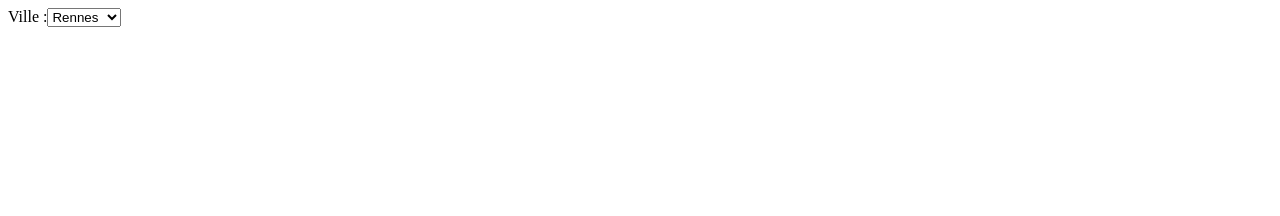
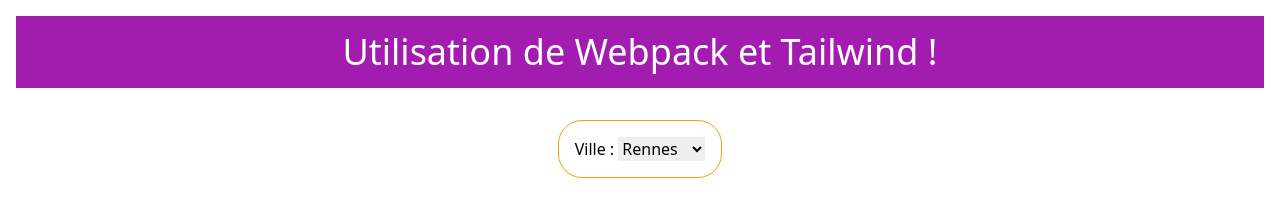
Before and after one commit to SylvainTropee/CoursJSAvanceCDA32P, a website built with webpack: page module_1/demo3/index.html in a window 1280 px wide. Built offline with Linux system fonts and the light colour scheme.

Commit message:
demo webpack

```diff
--- a/module_1/demo3/index.html
+++ b/module_1/demo3/index.html
@@ -9,6 +9,13 @@
     <script src="dist/bundle.js" defer></script>
 </head>
 <body>
-    <label for="cities">Ville :</label><select id="cities"></select>
+<h1>Utilisation de Webpack et Tailwind !</h1>
+<div class="flex justify-center">
+    <div class="border border-amber-500 rounded-3xl p-4 m-4">
+        <label for="cities">Ville :</label>
+        <select id="cities"></select>
+    </div>
+</div>
+
 </body>
 </html>
--- a/module_1/demo3/package.json
+++ b/module_1/demo3/package.json
@@ -1,5 +1,8 @@
 {
   "dependencies": {
+    "css-loader": "^7.1.2",
+    "postcss-loader": "^8.1.1",
+    "style-loader": "^4.0.0",
     "webpack": "^5.91.0",
     "webpack-cli": "^5.1.4"
   },
--- a/module_1/demo3/src/index.js
+++ b/module_1/demo3/src/index.js
@@ -1,3 +1,4 @@
 import './script.js'
+import './style.css'
 
 console.log("Hello World ! ")
--- a/module_1/demo3/src/style.css
+++ b/module_1/demo3/src/style.css
@@ -0,0 +1,7 @@
+@tailwind base;
+@tailwind utilities;
+@tailwind components;
+
+h1{
+    @apply text-4xl text-center m-4 p-4 bg-fuchsia-700 text-white
+}
--- a/module_1/demo3/tailwind.config.js
+++ b/module_1/demo3/tailwind.config.js
@@ -1,6 +1,6 @@
 /** @type {import('tailwindcss').Config} */
 module.exports = {
-  content: ["./src/**/*.{html,css,js}", "index.html"],
+  content: ["./src/**/*.{css,js}", "index.html"],
   theme: {
     extend: {},
   },
--- a/module_1/demo3/webpack.config.js
+++ b/module_1/demo3/webpack.config.js
@@ -5,5 +5,14 @@
     output : {
         filename : 'bundle.js',
         path : path.resolve(__dirname, 'dist')
+    },
+    module: {
+        rules: [
+            {
+                test: /\.css$/i,
+                include: path.resolve(__dirname, 'src'),
+                use: ['style-loader', 'css-loader', 'postcss-loader']
+            }
+        ]
     }
 }
```
Also changed, not shown: module_1/demo3/dist/bundle.js, 1 other file.
